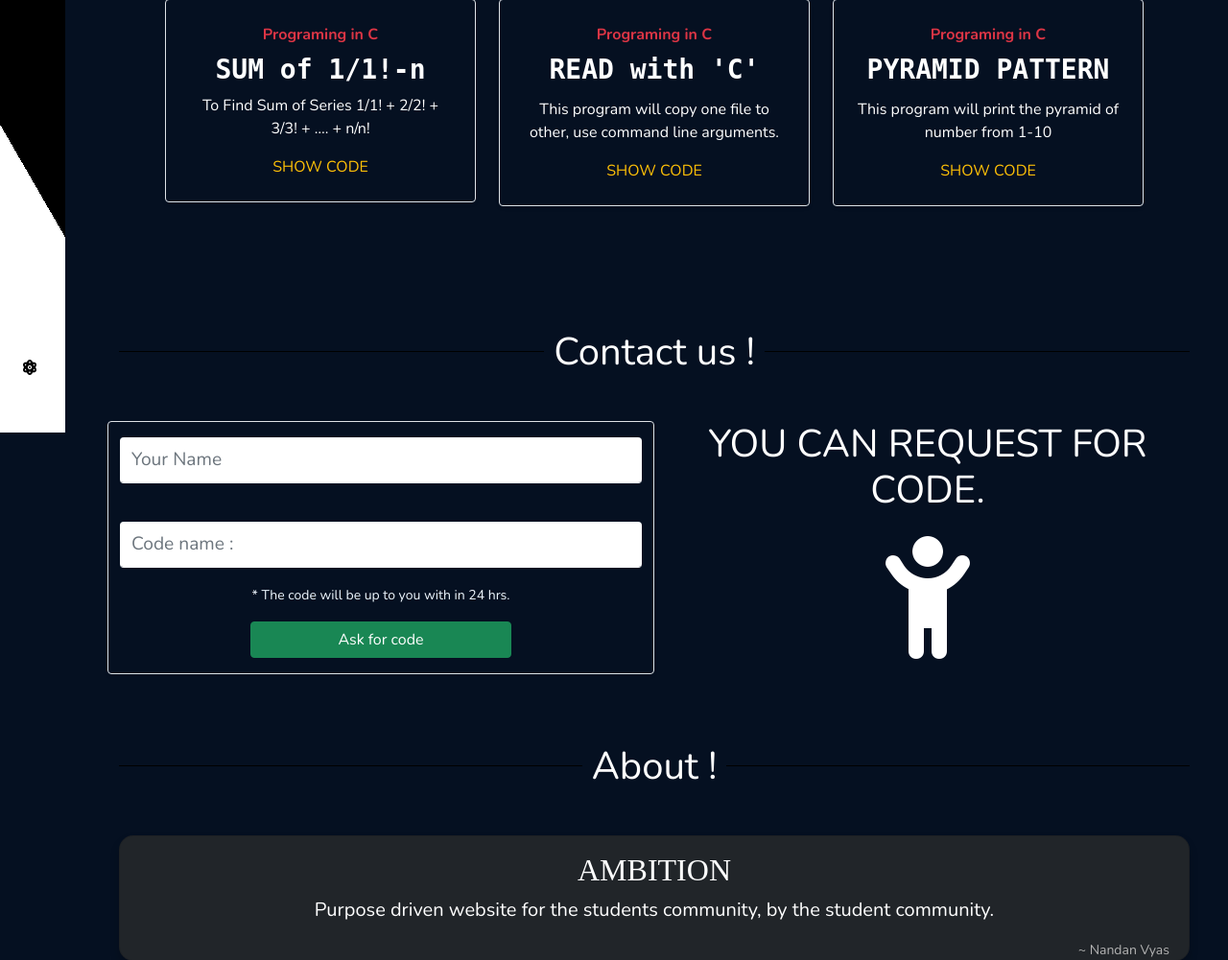
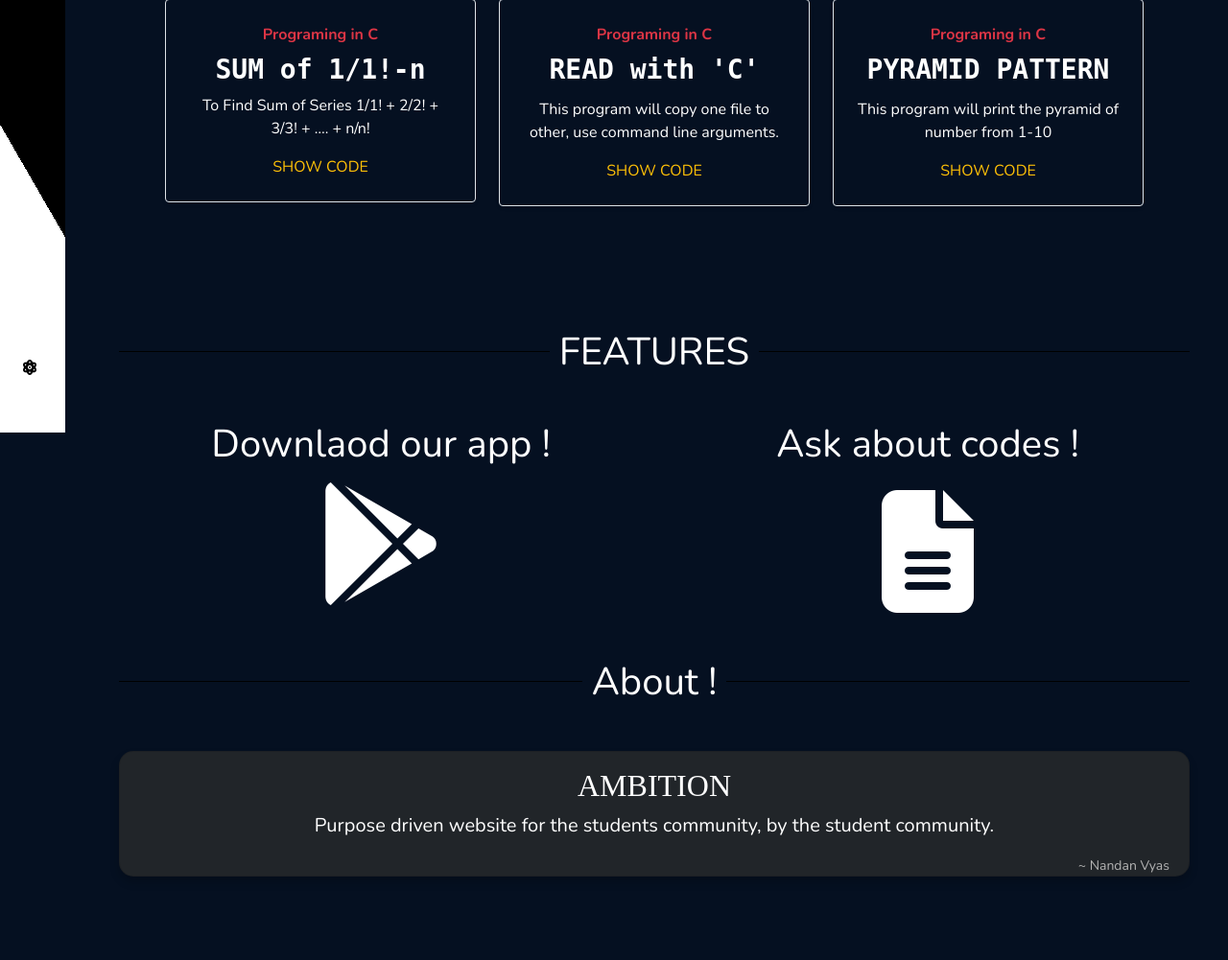
Before and after one commit to nandanv99/z4codes-main, a Django app: page / in a window 1280 px wide. Shown: the part 349-1350 px from the top of the page at 96% size. After the commit the page ends 1263 px from the top, so only its background shows below. Run offline with Django 3.2, Linux system fonts and the light colour scheme; data comes from the database, SQL or seed files in the repository; some libraries are stand-ins or nearby versions.

Commit message:
app added

```diff
--- a/templates/trial.html
+++ b/templates/trial.html
@@ -20,6 +20,10 @@
     @import url("https://fonts.googleapis.com/css2?family=Nunito:wght@400;600;700&display=swap");
     @media only screen and (max-width: 600px) {
       .mob-2 {
+        /* display:none !important; */
+        /* margin-top: 30px; */
+      }
+      .mob-1 {
         display:none !important;
       }
     }
@@ -346,14 +350,12 @@
                       </div>
 
                       <div class="conatiner text-center contact" id="contact" ref="div1">
-                        <h1 class="separator mt-5 mb-5">Contact us !</h1>
+                        <h1 class="separator mt-5 mb-5">FEATURES</h1>
                         <div class="row text-center">
-                          <!-- <h1 class="mb-5">You can request for codes.</h1> -->
-                          <div class="col-md-6 my-auto text-center border rounded overflow-hidden flex-md-row mb-4 shadow-sm h-md-250 position-relative">
+                          <!-- <div class="col-md-6 my-auto text-center border rounded overflow-hidden flex-md-row mb-4 shadow-sm h-md-250 position-relative">
                             <form method="post" action="/sendingreq">
                               {% csrf_token %}
                               <div class="form-group">
-                                <!-- <label for="recipient-name" class="col-form-label" style="outline: none;">Name:</label> -->
                                 <input type="text" class="border-0  form-control  mt-3" id="recipient-name" placeholder="Your Name" name="username" style="border-bottom: 1px solid white !important; height: 3rem; font-size: larger;" required>
                               </div>
                               <br>
@@ -362,16 +364,21 @@
                               </div>
                             <small style="color:aliceblue">* The code will be up to you with in 24 hrs.</small>
                             <div class="row text-center">
-                              <!-- <button class="btn btn-danger text-white " type="button" style="background:rgb(59, 59, 59) ; width:50%" aria-label="Close" data-bs-dismiss="modal">cancel</button> -->
                               <div class="col-12 mt-3 mb-3">
                                 <button class="btn btn-success " type="submit"  style="width: 50%;" >Ask for code </button>
                               </div>
                             </div>
                           </form>
+                          </div> -->
+                          <div class="col-md-6 text-center text-center">
+                            <div class="col-12 text-center mob-1">
+                              <h1 class=" text-center">Downlaod our app ! </h1>
+                              <a href="{% static 'app/z4app.apk' %}"><i class="fa-brands fa-google-play text-white fa-8x mt-2" ></i></a>
+                            </div>
                           </div>
-                          <div class="col-6 text-center mob-2" style="">
-                            <h1 class=" text-center">YOU CAN REQUEST FOR CODE.</h1>
-                            <i class="fas fa-child-reaching fa-8x mt-3"></i>
+                          <div class="col-md-6 text-center mob-2" style="">
+                            <h1 class=" text-center">Ask about codes !</h1>
+                            <i class="fas fa-file-lines fa-8x mt-3"></i>
                           </div>
                         </div>
                       </div>
```
Also changed, not shown: 1 other file.
